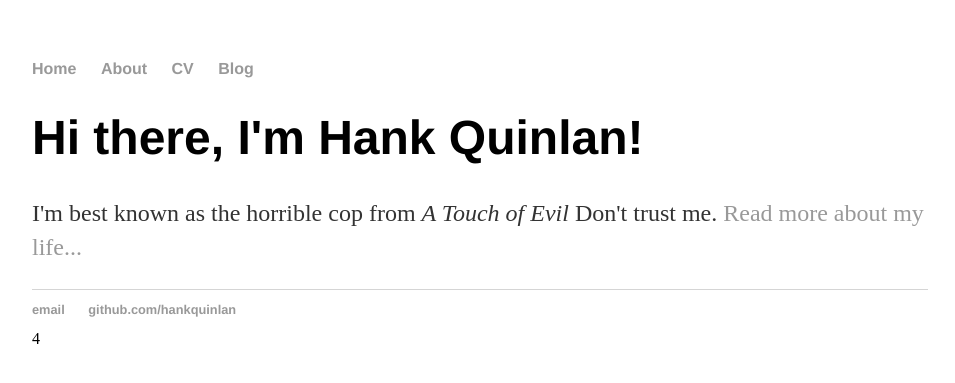
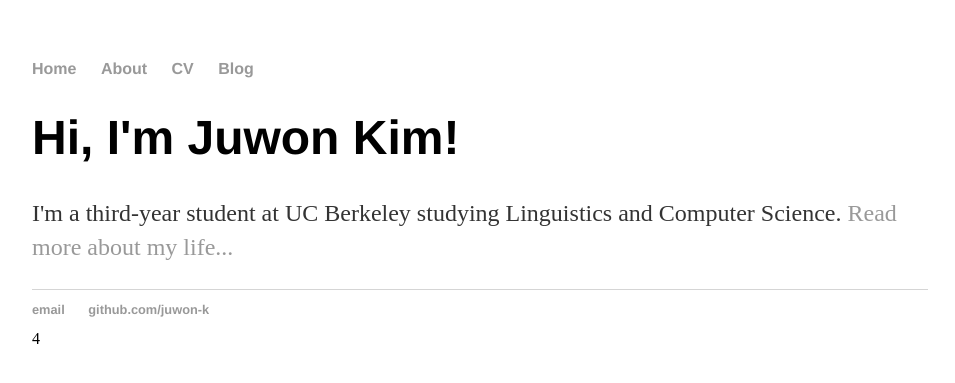
Before and after one commit to juwon-k/juwon-k.github.io, a Jekyll site: the page index.html, which Jekyll copies as it is, in a window 1280 px wide. Shown: the top 383 px of the page, without its empty margins (160-1115 px from the left). Built offline with Jekyll 4.4.1, drawn with Linux system fonts in a browser that asks for light colours.

Commit message:
Updated to my info

```diff
--- a/index.html
+++ b/index.html
@@ -1,7 +1,7 @@
 <!DOCTYPE html>
 <html>
 	<head>
-		<title>Hank Quinlan, Horrible Cop</title>
+		<title>Juwon Kim</title>
 		<!-- link to main stylesheet -->
 		<link rel="stylesheet" type="text/css" href="/css/main.css">
 	</head>
@@ -16,14 +16,14 @@
 		</nav>
 		<div class="container">
     		<div class="blurb">
-        		<h1>Hi there, I'm Hank Quinlan!</h1>
-				<p>I'm best known as the horrible cop from <em>A Touch of Evil</em> Don't trust me. <a href="/about">Read more about my life...</a></p>
+        		<h1>Hi, I'm Juwon Kim!</h1>
+				<p>I'm a third-year student at UC Berkeley studying Linguistics and Computer Science. <a href="/about">Read more about my life...</a></p>
     		</div><!-- /.blurb -->
 		</div><!-- /.container -->
 		<footer>
     		<ul>
-        		<li><a href="mailto:hankquinlanhub@gmail.com">email</a></li>
-        		<li><a href="https://github.com/hankquinlan">github.com/hankquinlan</a></li>
+        		<li><a href="mailto:juwon@berkeley.edu">email</a></li>
+        		<li><a href="https://github.com/juwon-k">github.com/juwon-k</a></li>
 			</ul>
 		</footer>
 	</body>
```
